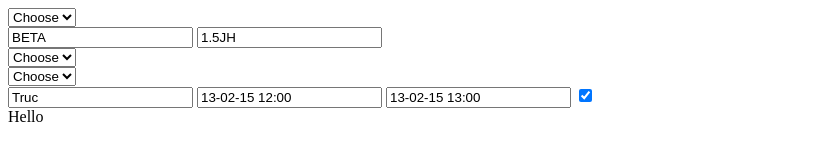
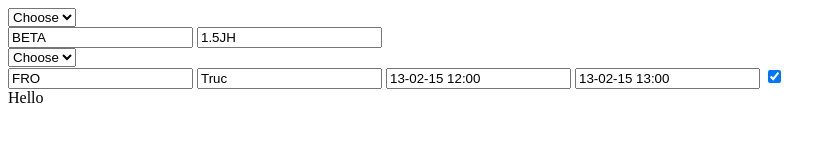
Before and after one commit to Happykiller/BONI_appCalendarGoogle, a plain HTML site: page index.html in a window 1280 px wide. Shown: the whole page, without its empty margins (0-836 px from the left). Drawn offline with Linux system fonts and the light colour scheme; files whose address does not match are found by name.

Commit message:
consultant pre init

```diff
--- a/index.html
+++ b/index.html
@@ -40,12 +40,7 @@ and open the template in the editor.
                 <option>REM</option>
             </select>
         </div>
-        <div id="input_consultant">
-            <select>
-                <option selected value="null">Choose</option>
-                <option>FRO</option>
-            </select>
-        </div>
+        <input type="text" id="input_consultant" value="FRO">
         <input type="text" id="input_cmt" value="Truc">
         <input type="text" id="input_start" value="13-02-15 12:00">
         <input type="text" id="input_end" value="13-02-15 13:00">
--- a/libActivity.js
+++ b/libActivity.js
@@ -137,7 +137,7 @@
                 var input_client      = $('#input_client').val();
                 var input_cost        = $('#input_cost').val();
                 var input_where       = $('#input_where select').val();
-                var input_consultant  = $('#input_consultant select').val();
+                var input_consultant  = $('#input_consultant').val();
                 var input_cmt         = $('#input_cmt').val();
                 var input_start       = $('#input_start').val();
                 var input_end         = $('#input_end').val();
```
